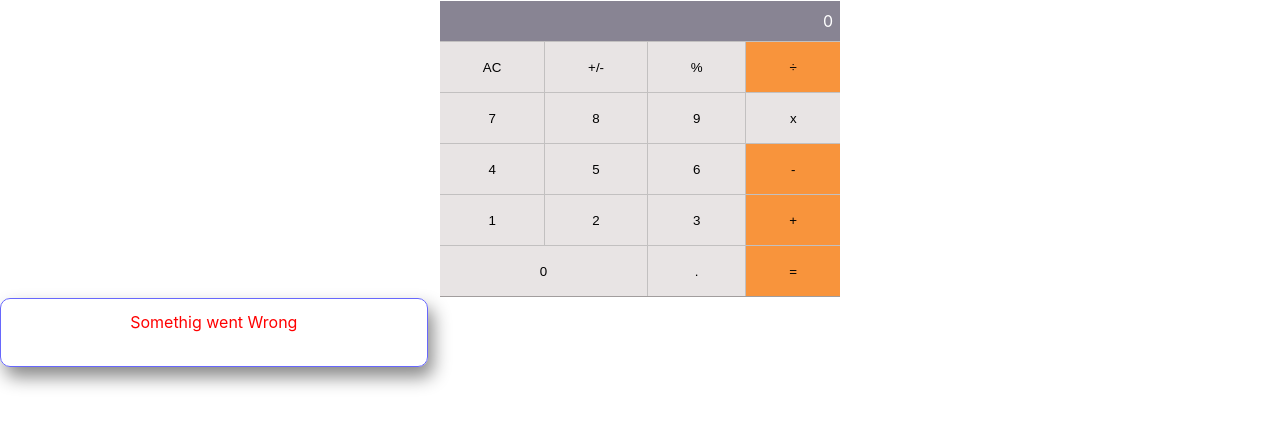
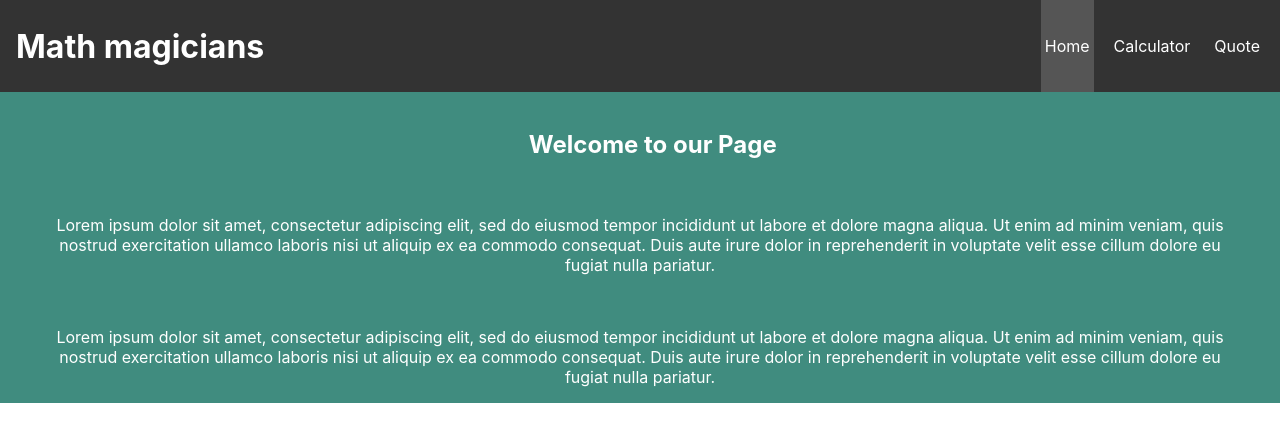
Before and after one commit to misikir21/mama, a React (Create React App) app: page / in a window 1280 px wide. Shown: the top 442 px of the page. Built offline with nearby package versions, Linux system fonts and the light colour scheme; no server answers.

Commit message:
fixed all issues

```diff
--- a/src/App.js
+++ b/src/App.js
@@ -1,12 +1,21 @@
 import './App.css';
-import Component from './components/Calculator';
-import Quote from './components/Quote';
+import { Route, Routes } from 'react-router-dom';
+import Navbar from './navbar';
+import CalculatorPage from './route/calculator';
+import HomePage from './route/home';
+import Quote from './route/quote';
 
 function App() {
   return (
     <div className="App">
-      <Component />
-      <Quote />
+      <Navbar />
+      <div>
+        <Routes>
+          <Route path="/" element={<HomePage />} />
+          <Route path="/calculator" element={<CalculatorPage />} />
+          <Route path="/quote" element={<Quote />} />
+        </Routes>
+      </div>
     </div>
   );
 }
--- /dev/null
+++ b/src/navbar.js
@@ -0,0 +1,25 @@
+import { Link, useMatch, useResolvedPath } from 'react-router-dom';
+import './style.css';
+
+const CustomLink = (prop) => {
+  const { to, children } = prop;
+  const resolvedPath = useResolvedPath(to);
+  const isActive = useMatch({ path: resolvedPath.pathname, end: true });
+  return (
+    <li className={isActive ? 'active' : ''}>
+      <Link to={to}>{children}</Link>
+    </li>
+  );
+};
+
+const Navbar = () => (
+  <nav className="nav">
+    <h1 className="site-title">Math magicians</h1>
+    <ul>
+      <CustomLink to="/">Home</CustomLink>
+      <CustomLink to="/calculator">Calculator</CustomLink>
+      <CustomLink to="/quote">Quote</CustomLink>
+    </ul>
+  </nav>
+);
+export default Navbar;
--- /dev/null
+++ b/src/style.css
@@ -0,0 +1,47 @@
+* {
+  box-sizing: border-box;
+}
+
+body {
+  margin: 0;
+}
+
+.nav {
+  background-color: #333;
+  color: white;
+  display: flex;
+  justify-content: space-between;
+  align-items: stretch;
+  gap: 2rem;
+  padding: 0 1rem;
+}
+
+.nav ul {
+  padding: 0;
+  margin: 0;
+  list-style: none;
+  display: flex;
+  justify-content: space-between;
+  gap: 1rem;
+}
+
+.nav a {
+  color: inherit;
+  text-decoration: none;
+  height: 100%;
+  display: flex;
+  align-items: center;
+  padding: 0.25rem;
+}
+
+.site-title {
+  font-size: 2rem;
+}
+
+.nav li.active {
+  background-color: #555;
+}
+
+.nav li:hover {
+  background-color: #777;
+}
```
